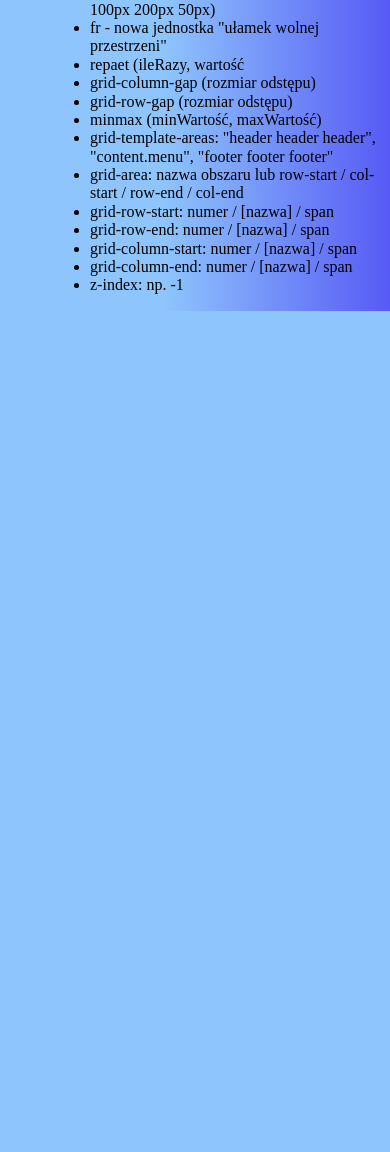
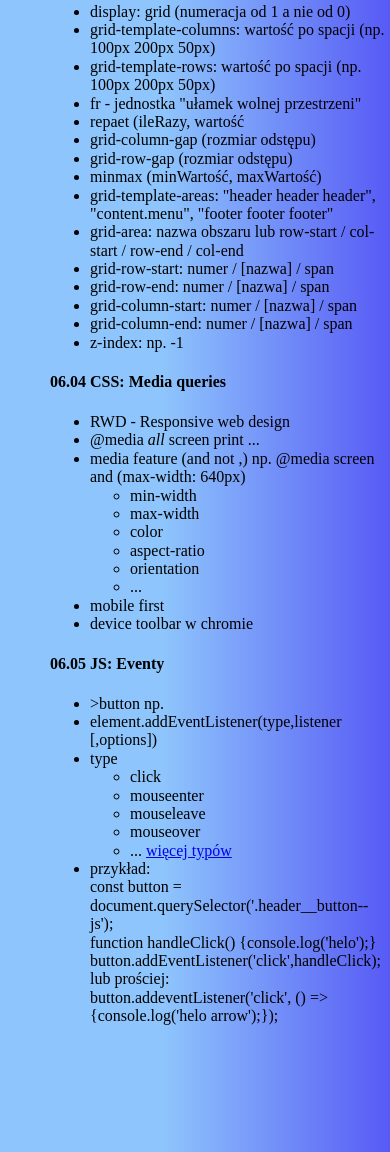
Before and after one commit to RadowidSzebla/homepage, a plain HTML site: page notatkiWTF.html in a window 390 px wide. Shown: the part 4034-5186 px from the top of the page. Before the commit the page ends 4345 px from the top, so only its background shows below. Drawn offline with Linux system fonts and the light colour scheme.

Commit message:
przerobione 06.03 grid, 06.04 media queries, 06.05 eventy

```diff
--- /dev/null
+++ b/JS/kalendarz.js
@@ -0,0 +1,3 @@
+const sectionButton = document.querySelector('.section__button--js');
+function handleClick() {console.log(sectionButton);}
+sectionButton.addEventListener('click',handleClick);
--- a/css/global.css
+++ b/css/global.css
@@ -4,6 +4,15 @@ html {
 
 *, *after, *:before {
     box-sizing: inherit;
+}
+
+.main
+{
+    display: grid;
+    grid-template-rows: 100px 1fr 100px;
+    grid-row-gap: 10px;
+    min-height: 100vh;
+    padding: 0 0 0 50px;
 }
 
 .navigation {
@@ -28,5 +37,6 @@ html {
     display: flex;
     padding: 20px;
     flex-direction: row;
-    align-content: flex-end;
+    align-items: flex-end;
+    justify-content: flex-end;
 }
--- a/css/index.css
+++ b/css/index.css
@@ -1,6 +1,5 @@
 .body {
-    min-height: 100vh;
-    padding: 0 0 0 50px;
+
     background-image: url('../img/20170322_083014.jpg');
     background-position: top left;
     background-repeat: repeat;
@@ -19,13 +18,7 @@ h2 {
     color: darkblue;
 }
 
-.main
-{
-    min-height: 100vh;
-    display: flex;
-    flex-direction: column;
-    justify-content: space-between;
-}
+
 
 .link{
     color:darkblue;
--- a/css/notatkiWTF.css
+++ b/css/notatkiWTF.css
@@ -2,8 +2,3 @@ body{
     background-color: #8EC5FC;
     background-image: linear-gradient(90deg, #8EC5FC 42%, #575af5 100%);
 }
-
-.main
-{
-    padding: 0 0 0 50px;
-}
--- a/notatkiWTF.html
+++ b/notatkiWTF.html
@@ -21,7 +21,7 @@
                 </ul>
             </nav>
         </header>
-            <section>
+        <content>
             <article>
                 <h3>Tydzień 2<br></h3>
                 <strong>02.03 WTF:HTML<br></strong>
@@ -206,7 +206,7 @@
                     <li>display: grid (numeracja od 1 a nie od 0)</li>
                     <li>grid-template-columns: wartość po spacji (np. 100px 200px 50px)</li>
                     <li>grid-template-rows: wartość po spacji (np. 100px 200px 50px)</li>
-                        <li>fr - nowa jednostka "ułamek wolnej przestrzeni"</li>
+                    <li>fr - jednostka "ułamek wolnej przestrzeni"</li>
                     <li>repaet (ileRazy, wartość</li>
                     <li>grid-column-gap (rozmiar odstępu)</li>
                     <li>grid-row-gap (rozmiar odstępu)</li>
@@ -219,8 +219,45 @@
                     <li>grid-column-end: numer / [nazwa] / span</li>
                     <li>z-index: np. -1</li>
                 </ul>
+                <h4>06.04 CSS: Media queries</h4>
+                <ul>
+                    <li>RWD - Responsive web design</li>
+                    <li>@media <em>all</em> screen print ...</li>
+                    <li>media feature (and not ,) np. @media screen and (max-width: 640px)</li>
+                    <ul>
+                        <li>min-width</li>
+                        <li>max-width</li>
+                        <li>color</li>
+                        <li>aspect-ratio</li>
+                        <li>orientation</li>
+                        <li>...</li>
+                    </ul>
+                    <li>mobile first</li>
+                    <li>device toolbar w chromie</li>
+                </ul>
+                <h4>06.05 JS: Eventy</h4>
+                <ul>
+                    <li>>button np. </li>
+                    <li>element.addEventListener(type,listener [,options])</li>
+                    <li>type</li>
+                    <ul>
+                        <li>click</li>
+                        <li>mouseenter</li>
+                        <li>mouseleave</li>
+                        <li>mouseover</li>
+                        <li>... <a href="https://developer.mozilla.org/en-US/docs/Web/Events#Mouse_events"> więcej typów</a></li>
+                    </ul>
+                    <li>
+                        przykład: <br>
+                        const button = document.querySelector('.header__button--js');<br>
+                        function handleClick() {console.log('helo');}<br>
+                        button.addEventListener('click',handleClick);<br>
+                        lub prościej:<br>
+                        button.addeventListener('click', () => {console.log('helo arrow');});
+                    </li>
+                </ul>
             </article>
-            </section>
+        </content>
         <footer>
 
         </footer>
```
Also changed, not shown: index.html (+1 -1 lines), kalendarzWzor.html (+2 -0 lines), JS/main.js (renamed from main.js). Lines whose indentation alone changed are shown as unchanged.
